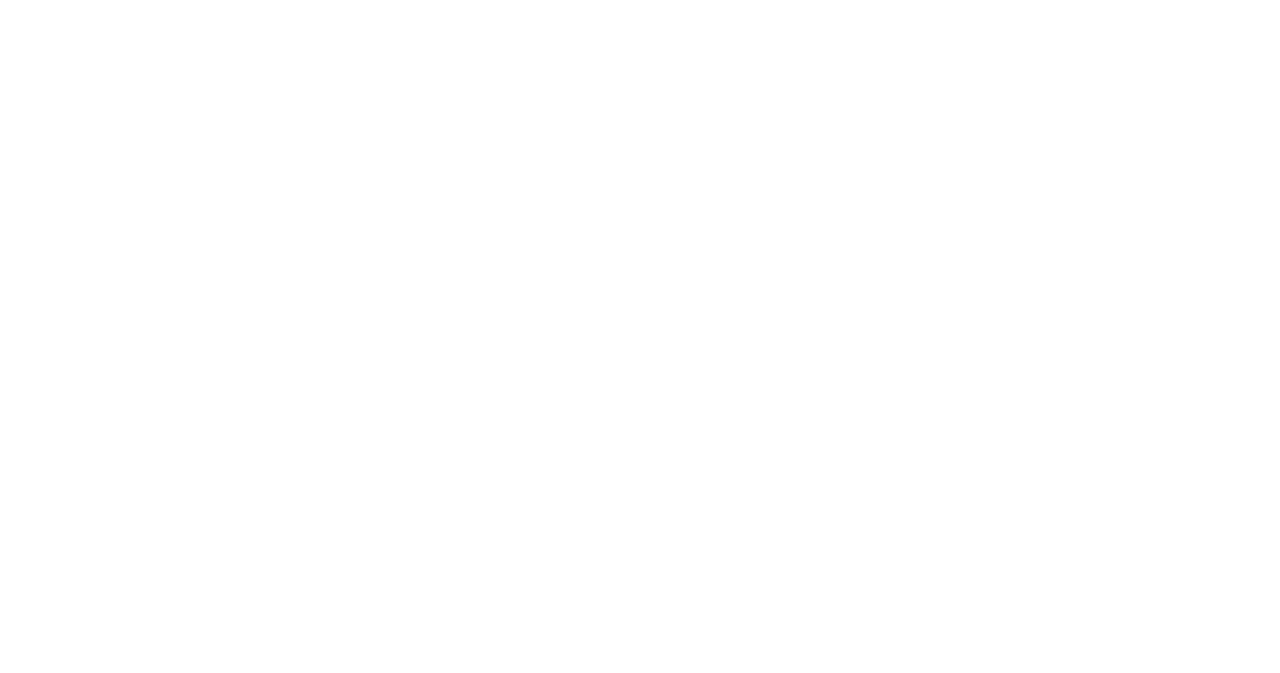
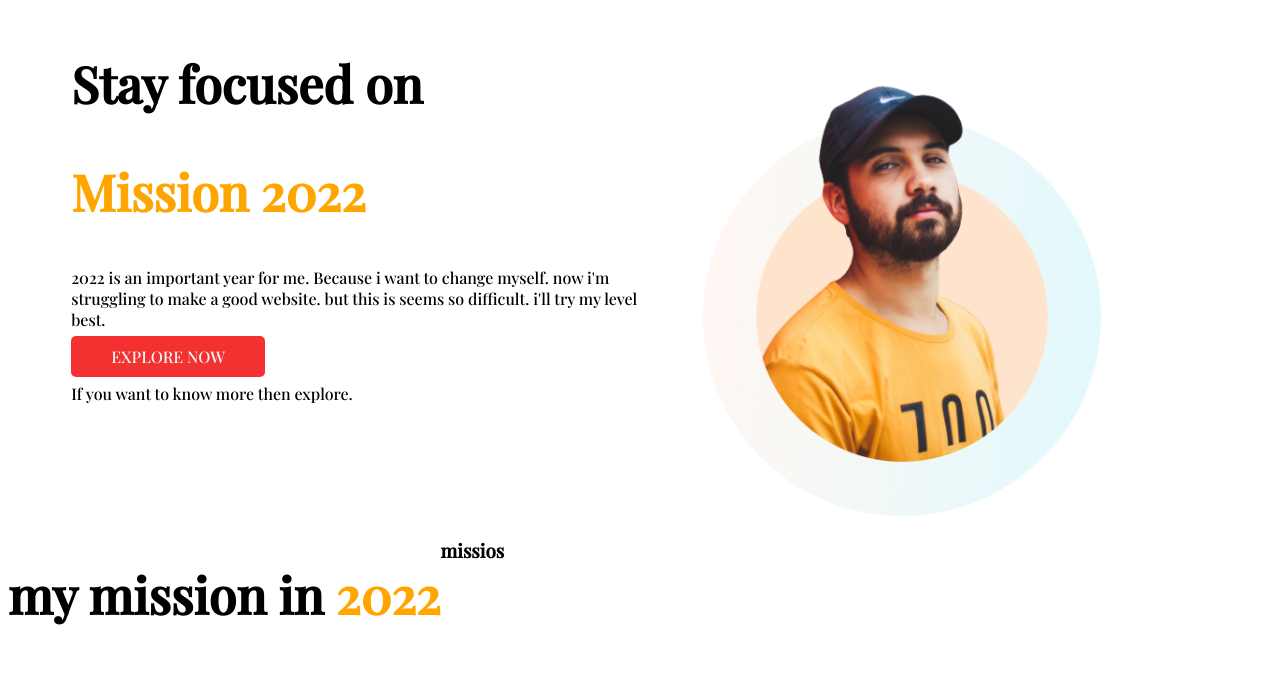
Before and after one commit to jubaer-ibn-johir/my-first-website, a plain HTML site: page index.html in a window 1280 px wide. Drawn offline with nearby package versions, Linux system fonts and the light colour scheme.

Commit message:
sending again

```diff
--- a/index.html
+++ b/index.html
@@ -6,10 +6,36 @@
     <meta http-equiv="X-UA-Compatible" content="IE=edge">
     <meta name="viewport" content="width=device-width, initial-scale=1.0">
     <title>my first website</title>
+    <link rel="preconnect" href="https://fonts.googleapis.com">
+    <link rel="preconnect" href="https://fonts.gstatic.com" crossorigin>
+    <link
+        href="https://fonts.googleapis.com/css2?family=Playfair+Display:wght@500&family=Poppins:ital,wght@0,400;1,300&display=swap"
+        rel="stylesheet">
     <link rel="stylesheet" href="style.css">
 </head>
 
 <body>
+    <section>
+        <div class="half-width">
+            <h1>Stay focused on</h1>
+            <h1 class="orange-color">Mission 2022</h1>
+            <p>2022 is an important year for me. Because i want to change myself. now i'm struggling to make a good
+                website.
+                but this is seems so difficult. i'll try my level best.</p>
+            <a class="link-button" target="_blank" href="https://www.linkedin.com/in/jubaer-ibn-zohir-9471841aa">EXPLORE
+                NOW</a>
+            <P>If you want to know more then explore.</P>
+        </div>
+        <div class="half-width">
+            <img src="images/person/person-2.png" alt="">
+        </div>
+    </section>
+    <section>
+        <h1 style="text-align: center;">my mission in <span class="orange-color">2022</span></h1>
+        <div>
+            <h3>missios</h3>
+        </div>
+    </section>
 
 </body>
 
--- a/style.css
+++ b/style.css
@@ -0,0 +1,26 @@
+body{
+    font-family: 'Playfair Display', serif;
+}
+h1{
+    font-size: 50px;
+}
+.orange-color{
+    color: orange;
+}
+section{
+    display: flex;
+}
+.half-width{
+    width: 50%;
+    padding-left: 5%;
+}
+.half-width img{
+    width: 70%;
+}
+.link-button{
+    text-decoration: none;
+    background-color: rgb(243, 49, 49);
+    padding: 10px 40px;
+    border-radius: 5px;
+    color: whitesmoke;
+}
```
